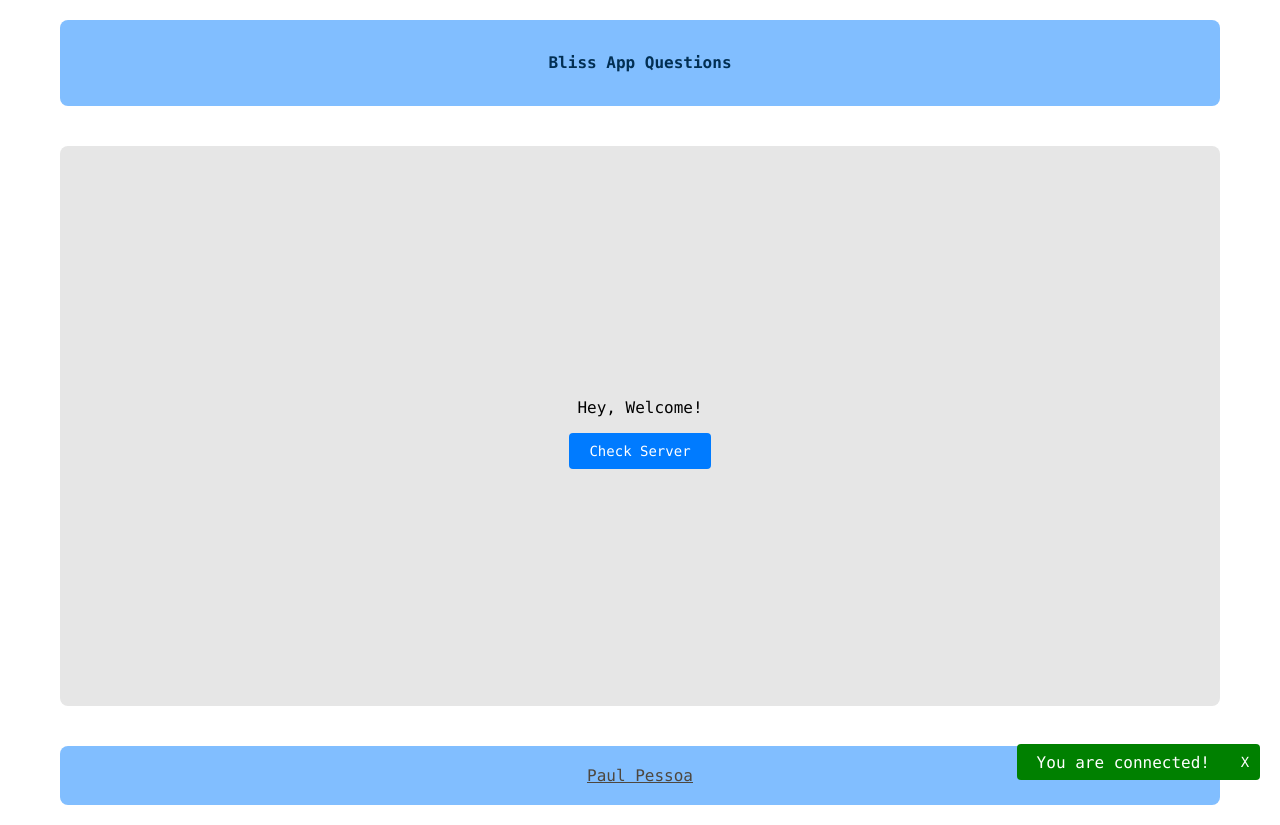
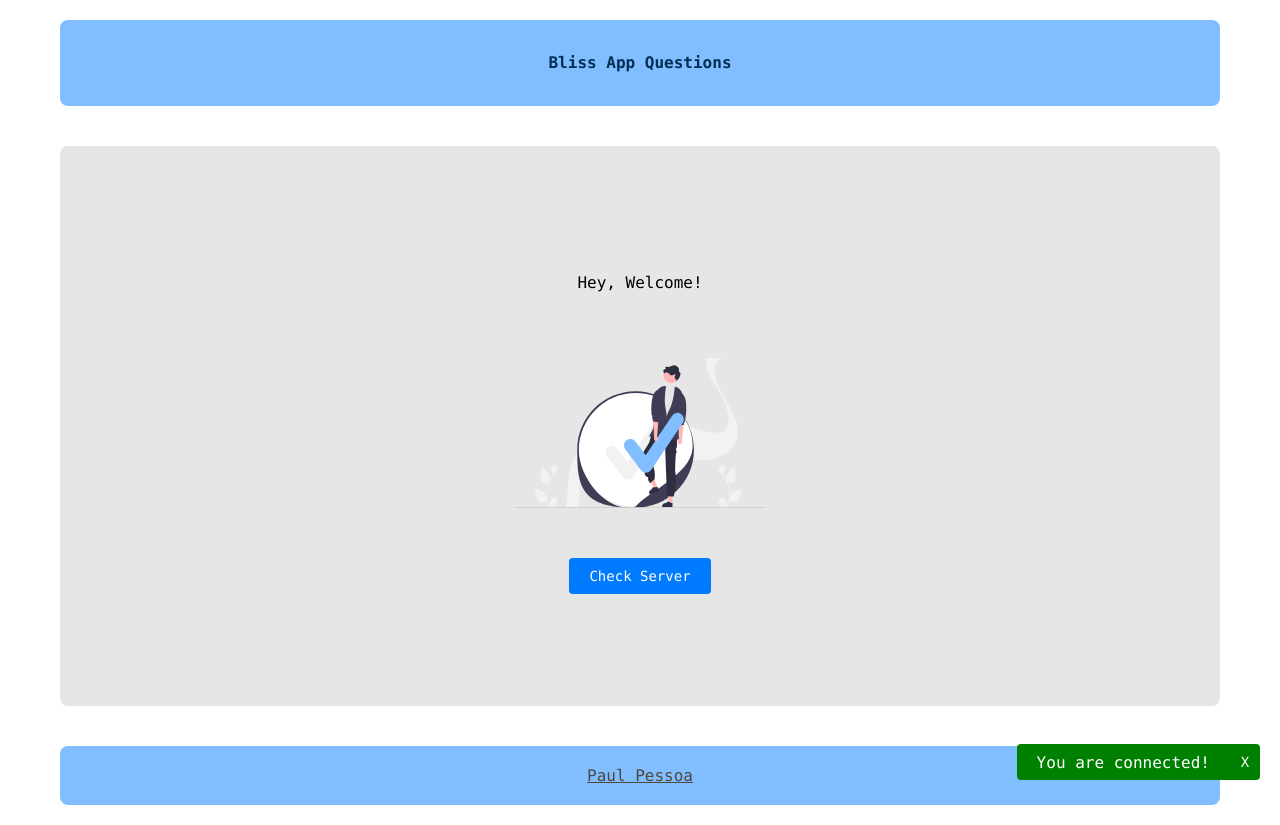
Before and after one commit to paulpessoa/bliss-app-questions, a Next.js app: page / in a window 1280 px wide. Built offline with nearby package versions, Linux system fonts and the light colour scheme; no server answers.

Commit message:
add check image

```diff
--- a/components/ServerStatus.tsx
+++ b/components/ServerStatus.tsx
@@ -58,8 +58,9 @@ const ServerStatus = ({ }: Props) => {
               <Button functionButton={checkServerStatus} title="Check Server" />
             </>
           ) :
-            <>
+          <>
               <p>Hey, Welcome!</p>
+              <Image src="/images/check.svg" alt="Check image" width={250} height={250} />
               <Button functionButton={checkServerStatus} title="Check Server" />
             </>
         )}
```
Also changed, not shown: public/images/check.svg (added).
